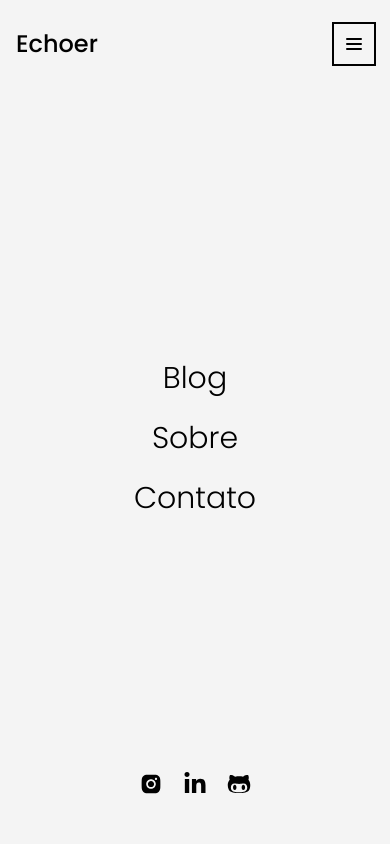
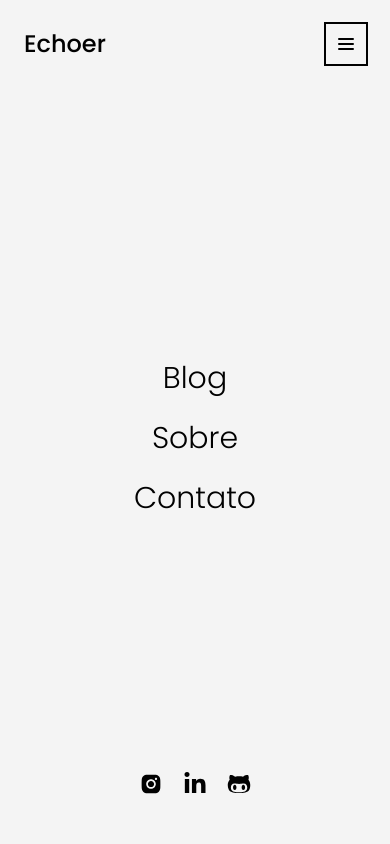
Before and after one commit to nanvieiradev/echoer, a Next.js app: page / in a window 390 px wide. Both pictures are taken after a click on the button "Open main menu". Shown: the top 844 px of the page. Built offline with nearby package versions, Linux system fonts and the light colour scheme.

Commit message:
style: update responsividade do menu mobile

```diff
--- a/src/components/ui/MobileMenu.jsx
+++ b/src/components/ui/MobileMenu.jsx
@@ -13,7 +13,7 @@ export default function MobileMenu() {
   const [isOpen, setIsOpen] = useState(false)
   return (
     <MobileMenuWrapper
-      className={`${isOpen ? "fixed px-4 py-6" : "static"} sm:hidden top-0 left-0  flex flex-wrap justify-between items-center  w-full`}
+      className={`${isOpen ? "fixed p-6" : "static"} sm:hidden top-0 left-0  flex flex-wrap justify-between items-center  w-full`}
     >
       <Link href="/">
         <span className="font-medium text-2xl whitespace-nowrap">Echoer</span>
@@ -75,13 +75,13 @@ export default function MobileMenu() {
             </li>
           </ul>
           <nav className={`flex space-x-5 sm:space-x-6`}>
-            <Link href="instagram.com/nanvieiradev">
+            <Link href="instagram.com/nanvieiradev" target="_blank">
               <AiFillInstagram className="w-6 h-6" />
             </Link>
-            <Link href="linkedin.com/in/nanvieiradev">
+            <Link href="linkedin.com/in/nanvieiradev" target="_blank">
               <FaLinkedinIn className="w-6 h-6" />
             </Link>
-            <Link href="github.com/nanvieiradev">
+            <Link href="github.com/nanvieiradev" target="_blank">
               <FaGithubAlt className="w-6 h-6" />
             </Link>
           </nav>
```
